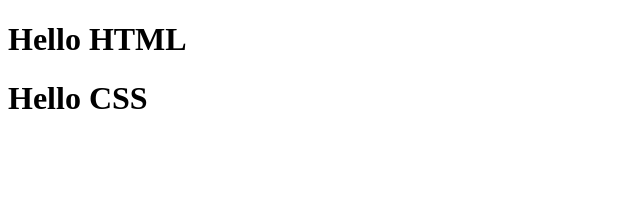
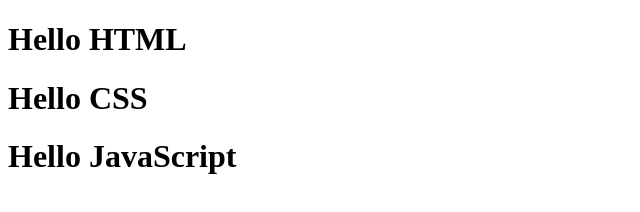
Before and after one commit to Iqbalhossen07/test-1, a plain HTML site: page ridoy.html in a window 1280 px wide. Shown: the whole page, without its empty margins (0-640 px from the left). Drawn offline with Linux system fonts and the light colour scheme.

Commit message:
javaScript added

```diff
--- a/index.html
+++ b/ridoy.html
@@ -8,5 +8,6 @@
 <body>
     <h1>Hello HTML </h1>
     <h1>Hello CSS </h1>
+    <h1>Hello JavaScript </h1>
 </body>
 </html>
```
